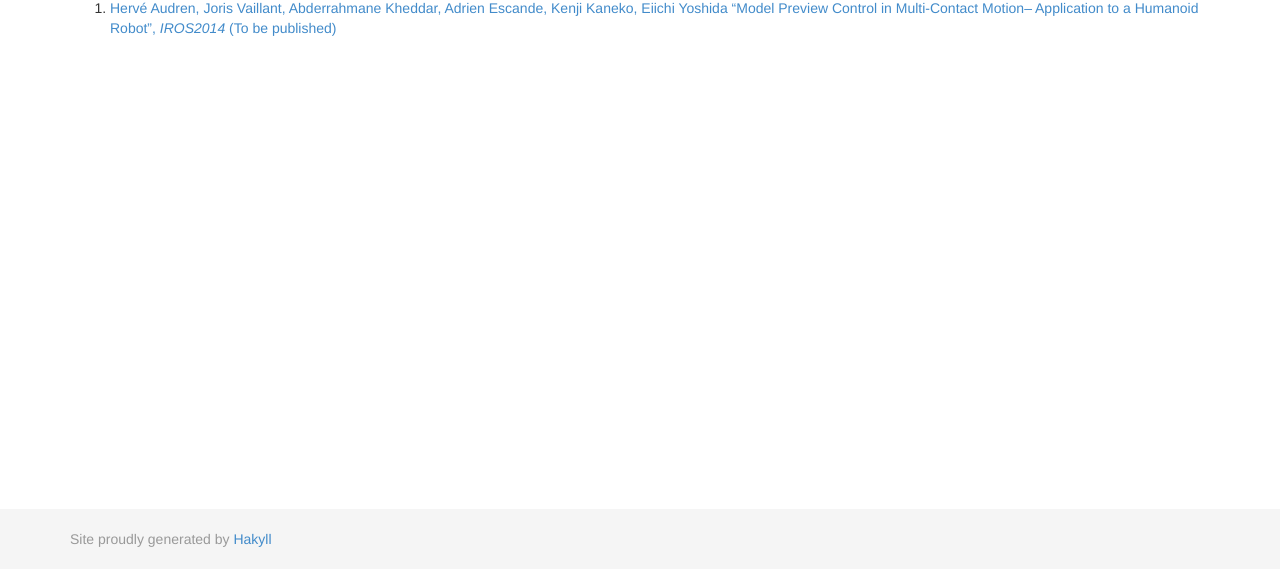
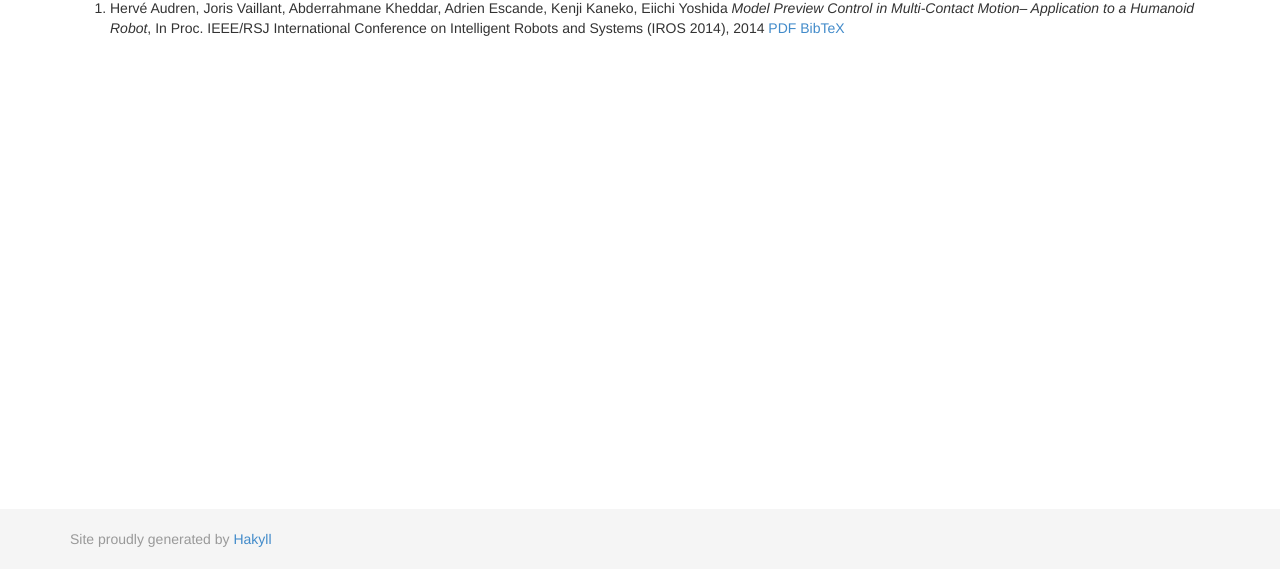
Before and after one commit to haudren/haudren.github.io, a plain HTML site: page pages/publications.html in a window 1280 px wide. Shown: the part 231-800 px from the top of the page. Drawn offline with Linux system fonts and the light colour scheme.

Commit message:
Reworked publications and added citation

```diff
--- a/pages/publications.html
+++ b/pages/publications.html
@@ -25,7 +25,7 @@
 		<div class="page-header"><h1>Publications</h1></div>
 			<h1 id="section">2014</h1>
 <ol style="list-style-type: decimal">
-<li><a href="../pdf/iros2014.pdf">Hervé Audren, Joris Vaillant, Abderrahmane Kheddar, Adrien Escande, Kenji Kaneko, Eiichi Yoshida “Model Preview Control in Multi-Contact Motion– Application to a Humanoid Robot”, <em>IROS2014</em> (To be published)</a></li>
+<li>Hervé Audren, Joris Vaillant, Abderrahmane Kheddar, Adrien Escande, Kenji Kaneko, Eiichi Yoshida <em>Model Preview Control in Multi-Contact Motion– Application to a Humanoid Robot</em>, In Proc. IEEE/RSJ International Conference on Intelligent Robots and Systems (IROS 2014), 2014 <a href="../pdf/iros2014.pdf">PDF</a> <a href="../citations/iros2014.bib">BibTeX</a></li>
 </ol>
 	</div>
 
```
Also changed, not shown: 1 other file.
